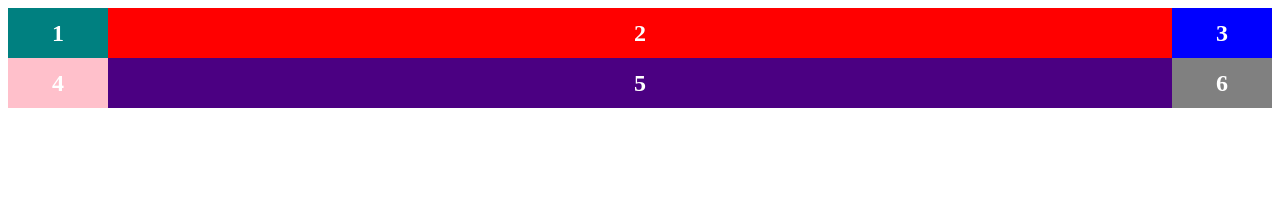
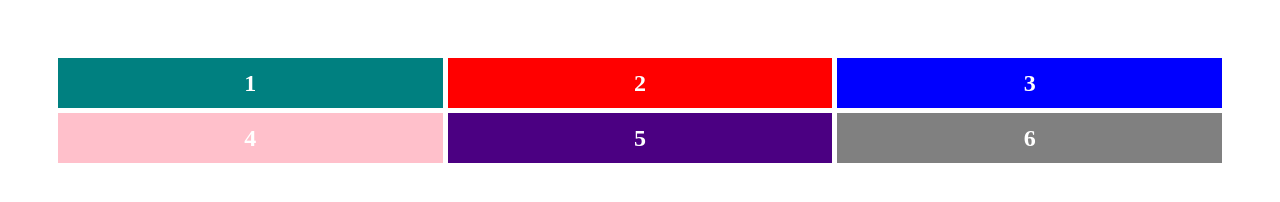
Before and after one commit to Ubaid-ch/css-Grid, a plain HTML site: page index.html in a window 1280 px wide. Drawn offline with Linux system fonts and the light colour scheme.

Commit message:
Update index.css

```diff
--- a/index.css
+++ b/index.css
@@ -55,7 +55,19 @@
 
 /* css gradient */
 .container{
+    padding:50px;
     display:grid;
-    grid-template-columns:100px auto 100px;
+    /* grid-template-columns:100px auto 100px; #method1
+    grid-template-rows:50px 50px; */
+
+    /* grid-template-columns:1fr 2fr 1fr;      #mehod2
     grid-template-rows:50px 50px;
+      */
+
+    /* grid-template-columns:repeat(3, 1fr);  #method3
+    grid-template-rows:repeat(2, 50px); */
+
+    grid-template:repeat(2, 50px) / repeat(3, 1fr);
+
+    grid-gap:5px;
 }
```
